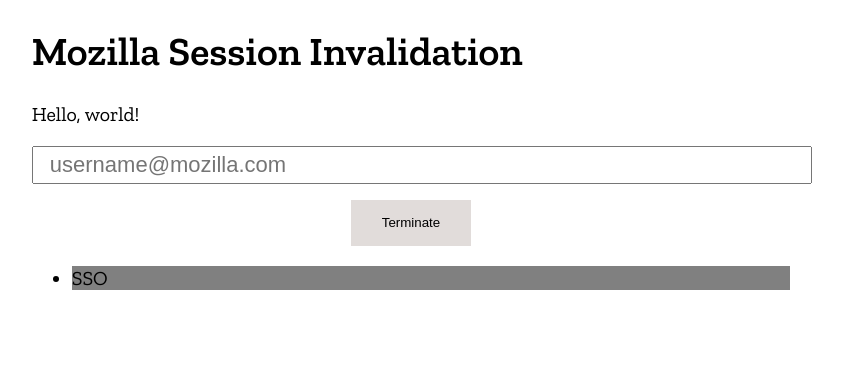
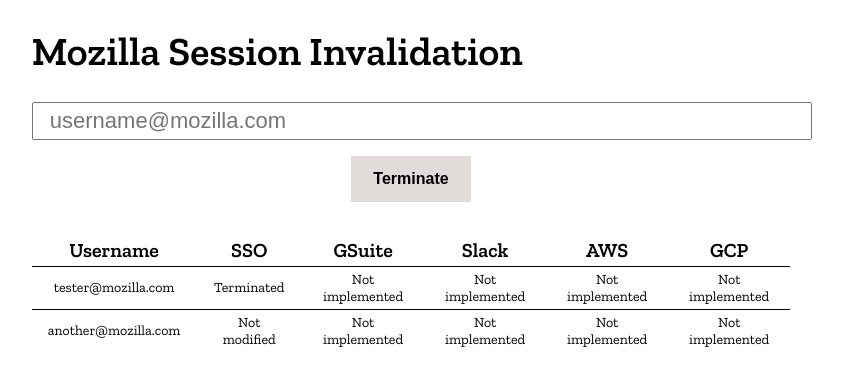
Before and after one commit to mozilla/session-invalidation, a Flask app: page / in a window 1280 px wide. Shown: the top 386 px of the page, without its empty margins (229-1072 px from the left). Run offline with Flask 2, Linux system fonts and the light colour scheme.

Commit message:
Organizing everything into components with Vue

```diff
--- a/mozilla_session_invalidation/static/main.js
+++ b/mozilla_session_invalidation/static/main.js
@@ -1,16 +1,102 @@
+const TerminationForm = {
+  name: 'TerminationForm',
+  template: `
+    <div>
+      <input v-model="username" id="username" placeholder="username@mozilla.com" type="text" />
+      <input v-on:click="submitJob" id="terminate" value="Terminate" type="button" />
+    </div>
+  `,
+  data: () => ({
+    username: '',
+  }),
+  methods: {
+    submitJob() {
+      alert('Submitted')
+    }
+  }
+}
+
+const TerminationResults = {
+  name: 'TerminationResults',
+  template: `
+    <table id="results">
+      <tr>
+        <th>Username</th>
+        <th>SSO</th>
+        <th>GSuite</th>
+        <th>Slack</th>
+        <th>AWS</th>
+        <th>GCP</th>
+      </tr>
+      <tr v-for="state in userStates">
+        <td>{{ state.username }}</td>
+        <td>
+          {{ state.ssoState }}
+        </td>
+        <td>
+          {{ state.gsuiteState }}
+        </td>
+        <td>
+          {{ state.slackState }}
+        </td>
+        <td>
+          {{ state.awsState }}
+        </td>
+        <td>
+          {{ state.gcpState }}
+        </td>
+      </tr>
+    </table>
+  `,
+  data: () => ({
+    userStates: [
+      {
+        username: 'tester@mozilla.com',
+        ssoState: 'Terminated',
+        gsuiteState: 'Not implemented',
+        slackState: 'Not implemented',
+        awsState: 'Not implemented',
+        gcpState: 'Not implemented',
+      },
+      {
+        username: 'another@mozilla.com',
+        ssoState: 'Not modified',
+        gsuiteState: 'Not implemented',
+        slackState: 'Not implemented',
+        awsState: 'Not implemented',
+        gcpState: 'Not implemented',
+      },
+    ]
+  }),
+}
+
+const StatusMessageList = {
+  name: 'StatusMessageList',
+  template: `
+    <ul id="outputs">
+    </ul>
+  `,
+}
+
 const Application = {
-  props: [
-    'greeting',
-  ],
   template: `
-    <p>{{ greeting }}</p>
+    <div>
+      <TerminationForm></TerminationForm>
+      <TerminationResults></TerminationResults>
+      <StatusMessageList></StatusMessageList>
+    </div>
   `,
+  components: {
+    TerminationForm,
+    TerminationResults,
+    StatusMessageList,
+  }
 }
 
 const application = new Vue({
   el: '#application',
   components: {
-    'application': Application,
+    Application,
   }
 })
 
--- a/mozilla_session_invalidation/static/styles.css
+++ b/mozilla_session_invalidation/static/styles.css
@@ -1,6 +1,32 @@
 body {
   font-size: 20px;
   font-family: 'Zilla Slab', serif;
+}
+
+table {
+  border-collapse: collapse;
+}
+
+tr {
+  border: solid black;
+  border-width: 1px 0;
+}
+
+tr:first-child {
+  border-top: none;
+}
+
+tr:last-child {
+  border-bottom: none;
+}
+
+th, td {
+  padding: 4px 16px;
+}
+
+td {
+  font-size: 14px;
+  text-align: center;
 }
 
 #main {
@@ -27,20 +53,14 @@ body {
   min-width: 120px;
   border: none;
   background-color: #e1dcda;
+  font-weight: 600;
+  font-size: 16px;
 }
 
 #terminate:active {
   background-color: #d3d2d1;
 }
 
-li[data-state=not_modified] {
-  background-color: gray;
+#results {
+  margin-top: 32px;
 }
-
-li[data-state=terminated] {
-  background-color: green;
-}
-
-li[data-state=error] {
-  background-color: red;
-}
--- a/mozilla_session_invalidation/templates/index.html
+++ b/mozilla_session_invalidation/templates/index.html
@@ -14,35 +14,8 @@
       </div>
       <div id="application">
         <Application greeting="Hello, world!"></Application>
-        <div>
-          <input id="username" name="username" placeholder="username@mozilla.com" type="text" />
-          <input id="terminate" type="button" value="Terminate" />
-        </div>
-        <div>
-          <!-- Updated dynamically -->
-          <ul id="reliantparties">
-            <li id="rp-sso" data-state="not_modified">
-              SSO
-            </li>
-          </ul>
-        </div>
-        <div>
-          <!-- Populated dynamically -->
-          <ul id="outputs">
-          </ul>
-        </div>
       </div>
     </div>
-  <script>
-    /*
-    const application = new Vue({
-      el: '#application',
-      data: {
-        greeting: 'Hello, world!'
-      }
-    })
-    */
-  </script>
   <script src="{{ url_for('static', filename='main.js') }}" type="application/javascript"></script>
   </body>
 </html>
```
